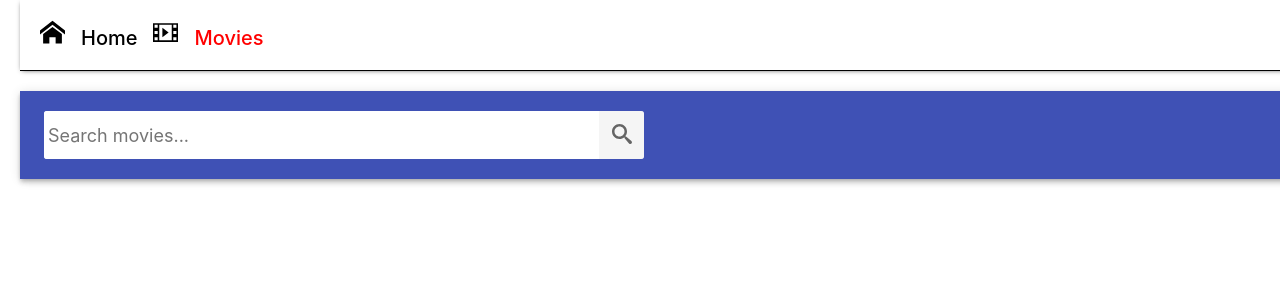
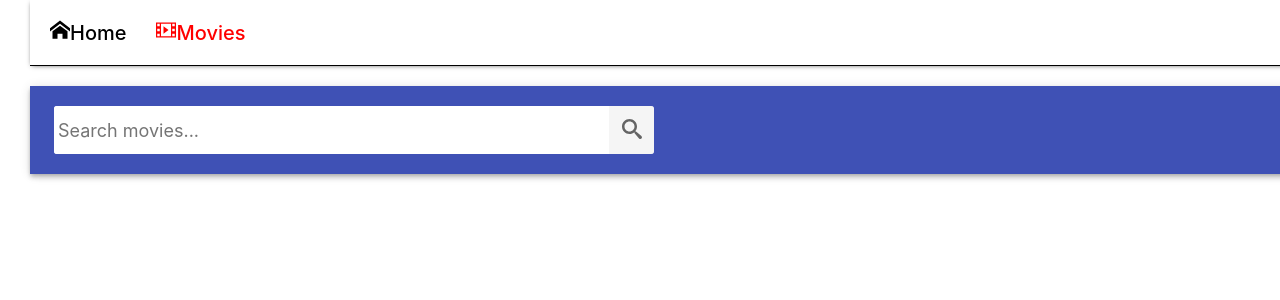
Before and after one commit to galu4ok/goit-react-hw-05-movies, a React (Create React App) app: page /goit-react-hw-05-movies/movies in a window 1280 px wide. Shown: the top 300 px of the page. Built offline with nearby package versions, Linux system fonts and the light colour scheme.

Commit message:
change slylization

```diff
--- a/src/components/MovieCard/MovieCard.jsx
+++ b/src/components/MovieCard/MovieCard.jsx
@@ -8,12 +8,7 @@ const MovieCard = ({ movie }) => {
 
   return (
     <Wrapper>
-      <img
-        src={`${IMG_URL}${poster_path}`}
-        alt={`${title}`}
-        // width="180"
-        height="300"
-      />
+      <img src={`${IMG_URL}${poster_path}`} alt={`${title}`} height="500" />
       <MoviesDescr>
         <h2>
           {title} ({release_date.slice(0, 4)})
--- a/src/components/MovieCard/MovieCard.styled.js
+++ b/src/components/MovieCard/MovieCard.styled.js
@@ -4,7 +4,7 @@ export const Wrapper = styled.div`
   display: flex;
   align-items: flex-start;
   gap: 30px;
-  padding: 8px 16px;
+  padding: 0;
 `;
 export const MoviesDescr = styled.div`
   margin-left: 15px;
--- a/src/components/SharedLayout/SharedLayout.jsx
+++ b/src/components/SharedLayout/SharedLayout.jsx
@@ -8,18 +8,20 @@ export const SharedLayout = () => {
   return (
     <Container>
       <Header>
-        <nav>
         <NavList>
           <li>
-              <ImHome size={25} />
-              <Navigation to="/">Home</Navigation>
+            <Navigation to="/">
+              <ImHome size={20} />
+              Home
+            </Navigation>
           </li>
           <li>
-              <ImFilm size={25} />
-              <Navigation to="/movies">Movies</Navigation>
+            <Navigation to="/movies">
+              <ImFilm size={20} />
+              Movies
+            </Navigation>
           </li>
         </NavList>
-        </nav>
       </Header>
       <main>
         <Suspense fallback={<div>Loading...</div>}>
--- a/src/components/SharedLayout/SharedLayout.styled.js
+++ b/src/components/SharedLayout/SharedLayout.styled.js
@@ -5,8 +5,8 @@ export const Container = styled.div`
   width: 100%;
   margin-left: auto;
   margin-right: auto;
-  padding-left: 20px;
-  padding-right: 20px;
+  padding-left: 30px;
+  padding-right: 30px;
   align-items: center;
 `;
 export const Header = styled.header`
@@ -18,19 +18,16 @@ export const Header = styled.header`
   margin-bottom: 20px;
   border-bottom: 1px solid black;
   box-shadow: 0px 1px 5px -2px rgba(0, 0, 0, 0.82);
-
-  > nav {
-    display: flex;
-  }
 `;
 export const NavList = styled.ul`
   list-style: none;
   padding: 0;
   margin: 0;
   display: flex;
+  justify-content: space-evenly;
+  gap: 30px;
 `;
 export const Navigation = styled(NavLink)`
-  padding: 16px;
   border-radius: 4px;
   text-decoration: none;
   color: black;
```
Lines whose indentation alone changed are shown as unchanged.
